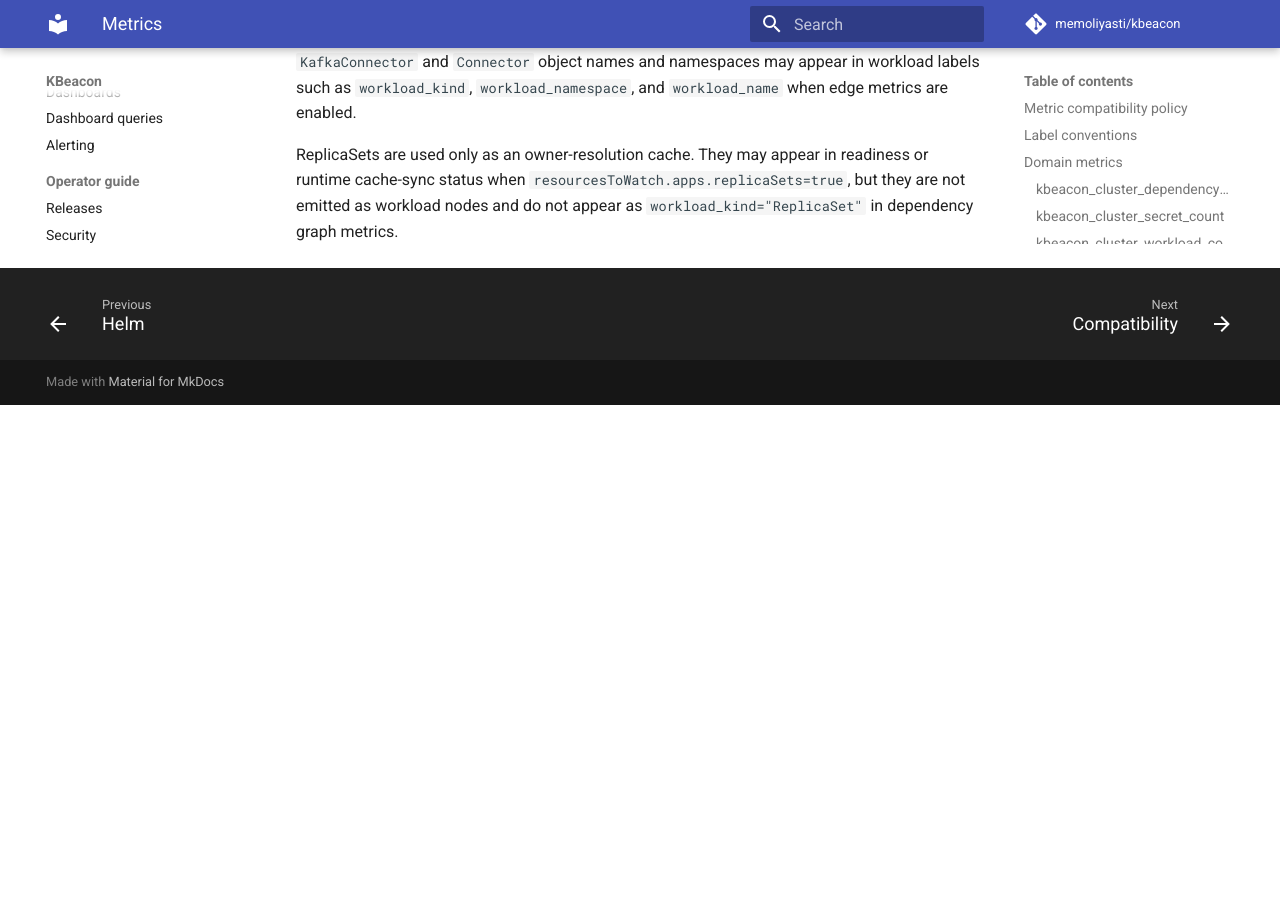
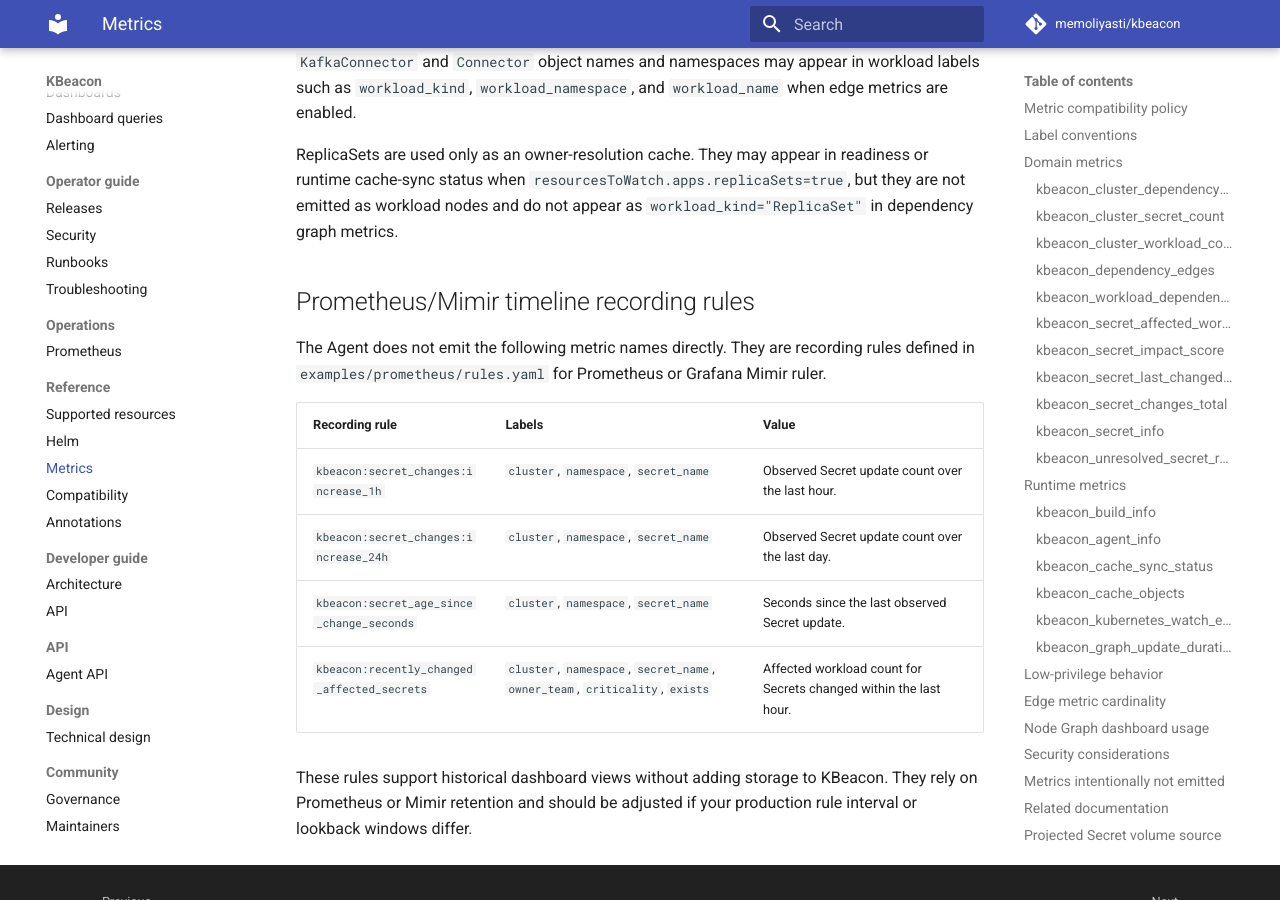
Before and after one commit to memoliyasti/kbeacon, an MkDocs documentation site: the page built from docs/reference/metrics.md, in a window 1280 px wide and 900 px high, scrolled down 10551 px. Built offline with MkDocs 1.6.1 and Material for MkDocs 9.7.7, drawn with Linux system fonts in a browser that asks for light colours; comment, search, counter and statistics services are not loaded; before the commit the page ends 10956 px from its top, so only the background shows below that.

Commit message:
docs(prometheus): add Mimir timeline recording rules

```diff
--- a/docs/operations/prometheus.md
+++ b/docs/operations/prometheus.md
@@ -137,6 +137,23 @@ Recommended model:
 
 An example remote-write configuration is stored in `examples/prometheus/remote-write-mimir.yaml`.
 
+## Historical timelines with Prometheus and Mimir
+
+KBeacon keeps the current dependency graph in memory. Prometheus or Grafana Mimir provide historical retention by storing metric samples over time.
+
+The example rule pack includes timeline-oriented recording rules:
+
+| Recording rule | Meaning |
+| --- | --- |
+| `kbeacon:secret_changes:increase_1h` | Observed Secret metadata update count over the last hour, grouped by cluster, namespace, and Secret name. |
+| `kbeacon:secret_changes:increase_24h` | Observed Secret metadata update count over the last day, grouped by cluster, namespace, and Secret name. |
+| `kbeacon:secret_age_since_change_seconds` | Age in seconds since the last observed Secret update. |
+| `kbeacon:recently_changed_affected_secrets` | Recently changed Secrets with affected workloads. The sample value is the affected workload count. |
+
+This preserves KBeacon's lightweight model: no database is added to the Agent, and long-term history remains in Prometheus or Mimir.
+
+Timeline views depend on scrape interval, rule interval, and retention. KBeacon does not reconstruct events before Prometheus retention, does not read Secret values, and does not claim that a metadata update is a payload-only Secret data change.
+
 ## Alerting and recording rules
 
 Example Prometheus rules are stored in `examples/prometheus/rules.yaml`.
--- a/docs/reference/metrics.md
+++ b/docs/reference/metrics.md
@@ -398,3 +398,16 @@ If the referenced Kubernetes Secret is observed by KBeacon, the edge is marked `
 `KafkaConnector` and `Connector` object names and namespaces may appear in workload labels such as `workload_kind`, `workload_namespace`, and `workload_name` when edge metrics are enabled.
 
 ReplicaSets are used only as an owner-resolution cache. They may appear in readiness or runtime cache-sync status when `resourcesToWatch.apps.replicaSets=true`, but they are not emitted as workload nodes and do not appear as `workload_kind="ReplicaSet"` in dependency graph metrics.
+
+## Prometheus/Mimir timeline recording rules
+
+The Agent does not emit the following metric names directly. They are recording rules defined in `examples/prometheus/rules.yaml` for Prometheus or Grafana Mimir ruler.
+
+| Recording rule | Labels | Value |
+| --- | --- | --- |
+| `kbeacon:secret_changes:increase_1h` | `cluster`, `namespace`, `secret_name` | Observed Secret update count over the last hour. |
+| `kbeacon:secret_changes:increase_24h` | `cluster`, `namespace`, `secret_name` | Observed Secret update count over the last day. |
+| `kbeacon:secret_age_since_change_seconds` | `cluster`, `namespace`, `secret_name` | Seconds since the last observed Secret update. |
+| `kbeacon:recently_changed_affected_secrets` | `cluster`, `namespace`, `secret_name`, `owner_team`, `criticality`, `exists` | Affected workload count for Secrets changed within the last hour. |
+
+These rules support historical dashboard views without adding storage to KBeacon. They rely on Prometheus or Mimir retention and should be adjusted if your production rule interval or lookback windows differ.
--- a/docs/user-guide/dashboard-queries.md
+++ b/docs/user-guide/dashboard-queries.md
@@ -241,6 +241,42 @@ Safe aggregate metrics include:
 
 The read-only Agent API remains available for edge-level inspection when edge metrics are disabled.
 
+## Historical Secret timeline queries
+
+KBeacon itself exposes current graph state. Historical views come from Prometheus or Grafana Mimir samples and recording rules.
+
+Recent Secret update count over one hour:
+
+~~~promql
+kbeacon:secret_changes:increase_1h{cluster=~"$cluster",namespace=~"$namespace"}
+~~~
+
+Recent Secret update count over one day:
+
+~~~promql
+topk(20, kbeacon:secret_changes:increase_24h{cluster=~"$cluster",namespace=~"$namespace"})
+~~~
+
+Age since the last observed Secret update:
+
+~~~promql
+kbeacon:secret_age_since_change_seconds{cluster=~"$cluster",namespace=~"$namespace"}
+~~~
+
+Recently changed Secrets that currently affect workloads:
+
+~~~promql
+topk(20, kbeacon:recently_changed_affected_secrets{cluster=~"$cluster",namespace=~"$namespace",owner_team=~"$owner_team"})
+~~~
+
+Dependency edge trend by cluster:
+
+~~~promql
+kbeacon:dependency_edges:sum_by_cluster{cluster=~"$cluster"}
+~~~
+
+If the example recording rules are not installed, use the raw equivalents from the Secret change activity section. Recording rules are recommended for shared dashboards because they avoid repeating long PromQL expressions across panels.
+
 ## Related documentation
 
 - Dashboard guide: `docs/user-guide/dashboards.md`
```
Also changed, not shown: CHANGELOG.md (+2 -0 lines), README.md (+1 -0 lines), ROADMAP.md (+2 -1 lines), 1 other file.
